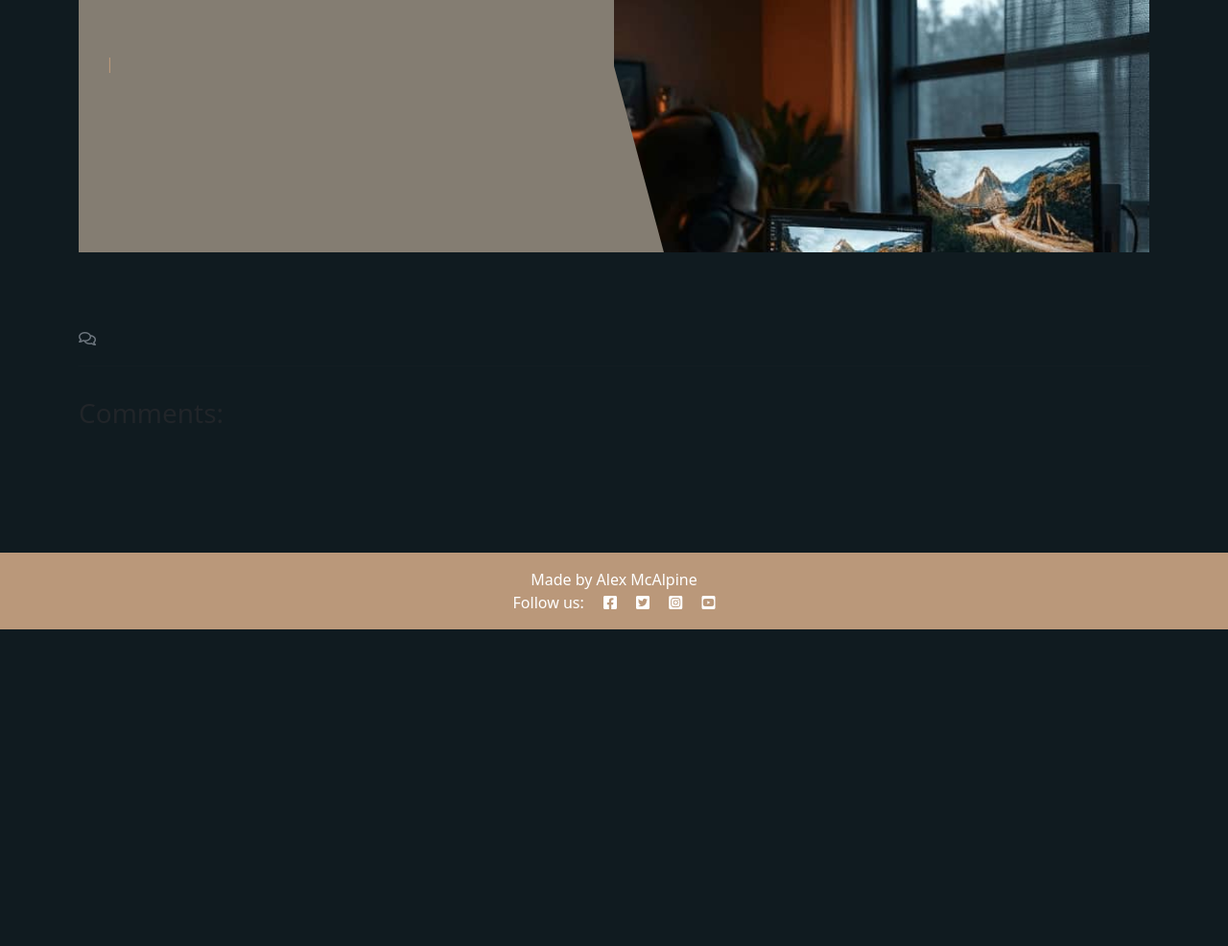
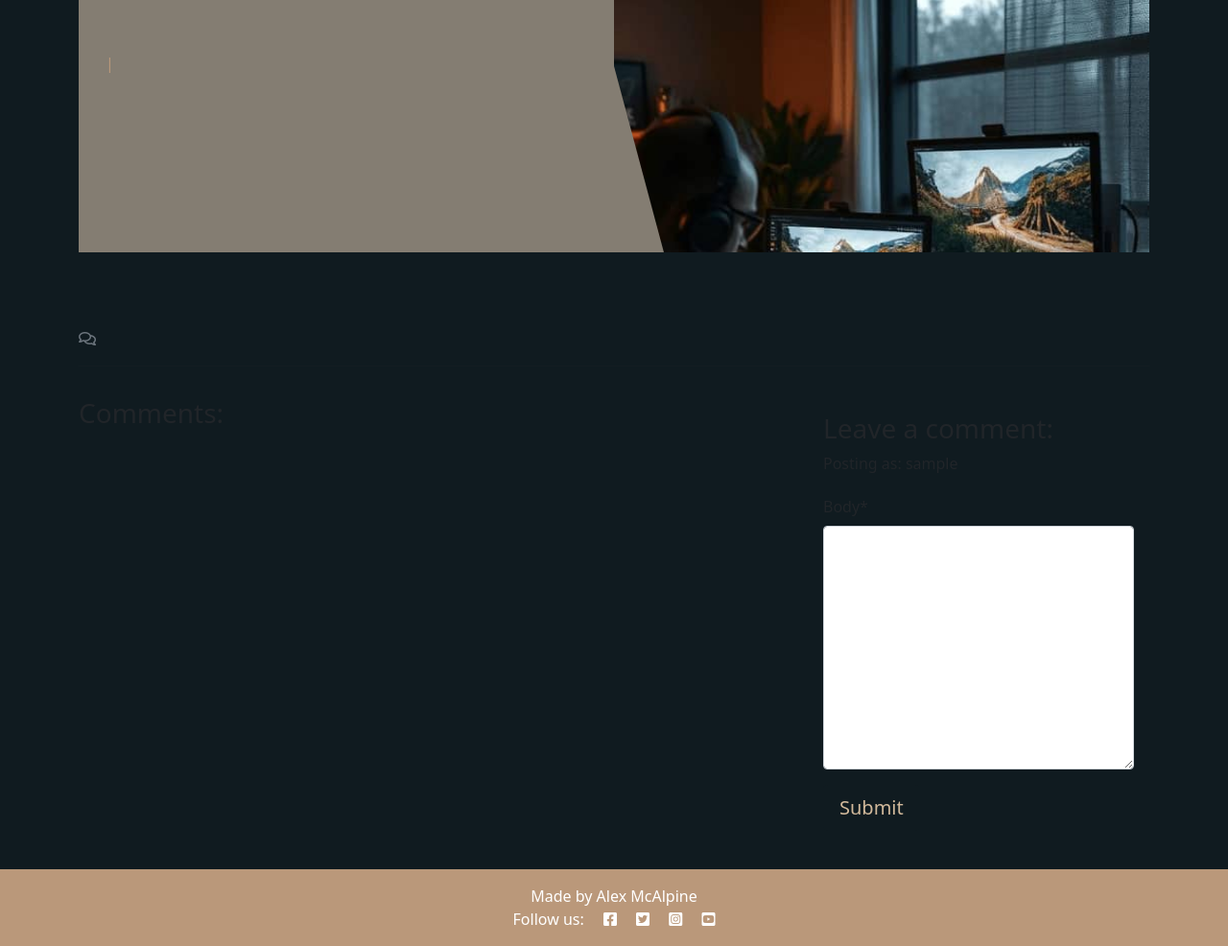
Before and after one commit to Alex-McAlpine/capstone-project-frame-by-frame, a Django app: template blog/templates/blog/post_detail.html in a window 1280 px wide. Shown: the part 144-1130 px from the top of the page at 96% size. Before the commit the page ends 800 px from the top, so only its background shows below. Run offline with Django 4.2, Linux system fonts and the light colour scheme; the template is opened without the code that fills it: values that come from a table or form of the project are taken from there, others are empty; the visitor is signed in with stand-in values (Sample User, id 1); parts of the project's set-up code (start-up, migrations or seed data) failed here and were passed over; some libraries are stand-ins or nearby versions.

Commit message:
ADD: Comment form

```diff
--- /dev/null
+++ b/blog/forms.py
@@ -0,0 +1,8 @@
+from .models import Comment
+from django import forms
+
+
+class CommentForm(forms.ModelForm):
+    class Meta:
+        model = Comment
+        fields = ('body',)
--- a/blog/templates/blog/post_detail.html
+++ b/blog/templates/blog/post_detail.html
@@ -1,5 +1,6 @@
 {% extends 'base.html' %} {% block content %}
 {% load static %}
+{% load crispy_forms_tags %}
 
 <div class="masthead">
     <div class="container">
@@ -69,6 +70,22 @@
                 {% endfor %}
             </div>
         </div>
+        <!-- Creating New Comments -->
+        <div class="col-md-4 card mb-4 mt-3">
+            <div class="card-body">
+                {% if user.is_authenticated %}
+                <h3>Leave a comment:</h3>
+                <p>Posting as: {{ user.username }}</p>
+                <form id="commentForm" method="post" style="margin-top: 1.3em;">
+                    {{ comment_form | crispy }}
+                    {% csrf_token %}
+                    <button id="submitButton" type="submit" class="btn btn-signup btn-lg">Submit</button>
+                </form>
+                {% else %}
+                <p>Log in to leave a comment</p>
+                {% endif %}
+            </div>
+        </div>
     </div>
 </div>
 
--- a/blog/views.py
+++ b/blog/views.py
@@ -1,6 +1,7 @@
 from django.shortcuts import render, get_object_or_404
 from django.views import generic
 from .models import Post
+from .forms import CommentForm
 
 # Create your views here.
 
@@ -15,6 +16,7 @@
     post = get_object_or_404(queryset, slug=slug)
     comments = post.comments.all().order_by("-created_on")
     comment_count = post.comments.filter(approved=True).count()
+    comment_form = CommentForm()
 
     return render(
         request,
@@ -24,5 +26,6 @@
             "post": post,
             "comments": comments,
             "comment_count": comment_count,
+            "comment_form": comment_form,
         },
     )
--- a/frame_by_frame/settings.py
+++ b/frame_by_frame/settings.py
@@ -46,6 +46,8 @@
     'allauth',
     'allauth.account',
     'allauth.socialaccount',
+    'crispy_forms',
+    'crispy_bootstrap5',
     'django_summernote',
     'blog',
     'about',
@@ -54,6 +56,9 @@
 SITE_ID = 1
 LOGIN_REDIRECT_URL = '/'
 LOGOUT_REDIRECT_URL = '/'
+
+CRISPY_ALLOWED_TEMPLATE_PACKS = "bootstrap5"
+CRISPY_TEMPLATE_PACK = "bootstrap5"
 
 
 MIDDLEWARE = [
--- a/requirements.txt
+++ b/requirements.txt
@@ -3,11 +3,13 @@
 certifi==2025.8.3
 cffi==1.17.1
 charset-normalizer==3.4.2
+crispy-bootstrap5==0.7
 cryptography==45.0.6
 defusedxml==0.7.1
 dj-database-url==0.5.0
 Django==4.2.23
 django-allauth==0.57.2
+django-crispy-forms==2.4
 django-summernote==0.8.20.0
 gunicorn==20.1.0
 idna==3.10
```
